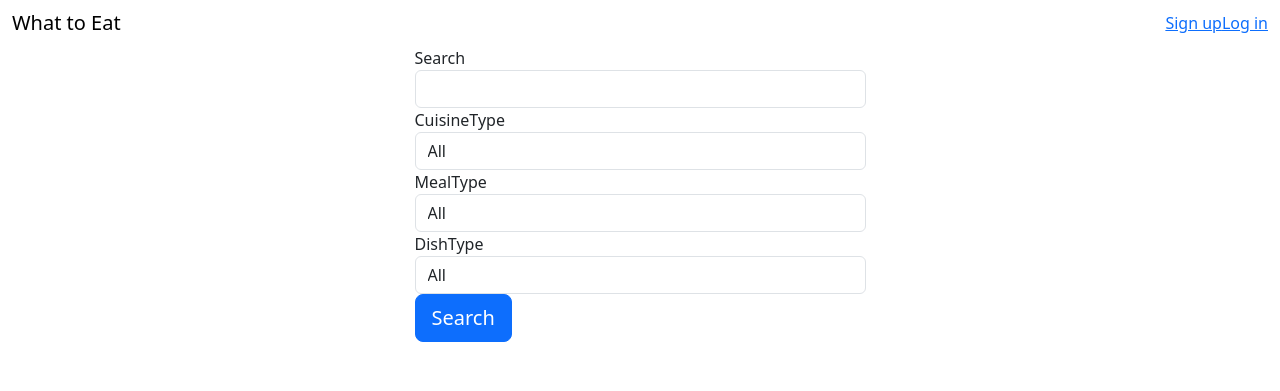
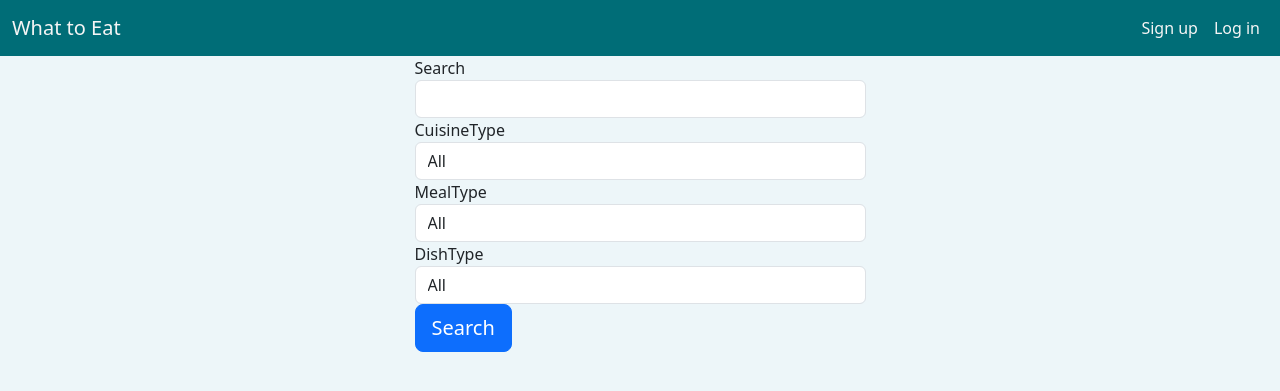
Before and after one commit to chunmeifiona/what_to_eat, a Flask app: page / in a window 1280 px wide. Shown: the top 391 px of the page. Run offline with Flask 2, Linux system fonts and the light colour scheme; data that the repository does not hold is empty; some libraries are stand-ins or nearby versions.

Commit message:
update navbar

```diff
--- a/static/style.css
+++ b/static/style.css
@@ -0,0 +1,11 @@
+body {
+    background-color: #edf6f9;
+}
+
+.navbar-brand {
+    color: whitesmoke
+}
+
+.nav-link {
+    color: whitesmoke
+}
--- a/templates/base.html
+++ b/templates/base.html
@@ -11,28 +11,33 @@
     <script src="https://unpkg.com/bootstrap"></script>
 
     <link rel="stylesheet" href="https://use.fontawesome.com/releases/v5.3.1/css/all.css">
-    <link rel="stylesheet" href="/static/stylesheets/style.css">
+    <link rel="stylesheet" href="/static/style.css">
 </head>
 
 <body>
-    <nav class="navbar navbar-expand">
+    <nav class="navbar navbar-expand" style="background-color: #006d77;">
         <div class="container-fluid">
             <div class="navbar-header">
                 <a href="/" class="navbar-brand">
                     <span>What to Eat</span>
                 </a>
             </div>
+            <ul class="nav navbar-nav">
+                {% if g.user %}
+                <li class="nav-item"><a class="nav-link" href="/myrefrigerator">My Refrigerator</a></li>
+                <li class="nav-item"><a class="nav-link" href="/myrecipe/show">My Recipe</a></li>
+                {% endif %}
+            </ul>
             <ul class="nav navbar-nav navbar-right">
                 {% if not g.user %}
-                <li><a href="/signup">Sign up</a></li>
-                <li><a href="/login">Log in</a></li>
+                <li class="nav-item"><a class="nav-link" href="/signup">Sign up</a></li>
+                <li class="nav-item"><a class="nav-link" href="/login">Log in</a></li>
                 {% else %}
-                <li><a href="/user/{{g.user.id}}">{{g.user.username}}***</a></li>
-                <li><a href="/myrefrigerator">My Refrigerator***</a></li>
-                <li><a href="/myrecipe/show">My Recipe***</a></li>
-                <li><a href="/logout">Log out/ </a></li>
+                <li class="nav-item"><a class="nav-link" href="/user/{{g.user.id}}">{{g.user.username}}</a></li>
+                <li class="nav-item"><a class="nav-link" href="/logout">Log out</a></li>
                 {% endif %}
             </ul>
+
         </div>
     </nav>
     <div class="container">
--- a/templates/home.html
+++ b/templates/home.html
@@ -29,7 +29,8 @@
             </h5>
         </a>
         <form action="/myrecipe/add" method="POST">
-            <button id="add_recipe_{{loop.index}}" data-index="{{loop.index}}" type="submit">Add to my recipe</button>
+            <button class="btn btn-success" id="add_recipe_{{loop.index}}" data-index="{{loop.index}}" type="submit">Add
+                to my recipe</button>
             <input type="text" name="label" class="d-none" value="{{recipe.label}}">
             <input type="text" name="image" class="d-none" value="{{recipe.image}}">
             <input type="text" name="cuisinetype" class="d-none" value="{{recipe.cuisineType}}">
--- a/templates/myrecipe.html
+++ b/templates/myrecipe.html
@@ -1,6 +1,7 @@
 {% extends 'base.html' %}
 {% block content %}
 <div class="row justify-content-md-center">
+    <h1>My Recipes</h1>
     {% for recipe in recipes%}
     <div class="card list-group-item col-3 m-2" style="width: 18rem;">
         <a href="{{recipe.url}}">
--- a/templates/refrigerator.html
+++ b/templates/refrigerator.html
@@ -3,7 +3,7 @@
 
 <div class="row justify-content-md-center">
     <div class="col-md-7 col-lg-5">
-        <h2 class="join-message">Join What to Eat.</h2>
+        <h2 class="join-message">My Refrigerator</h2>
         <form method="POST" id="user_form">
             {{ form.hidden_tag() }}
 
```
